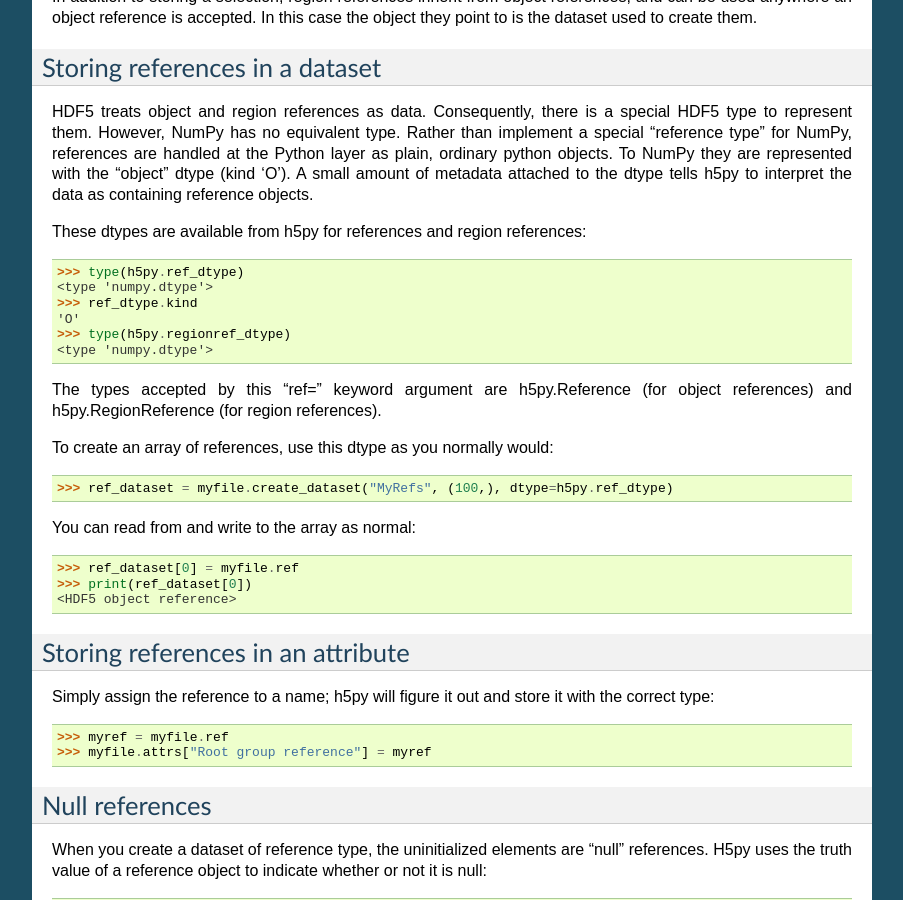
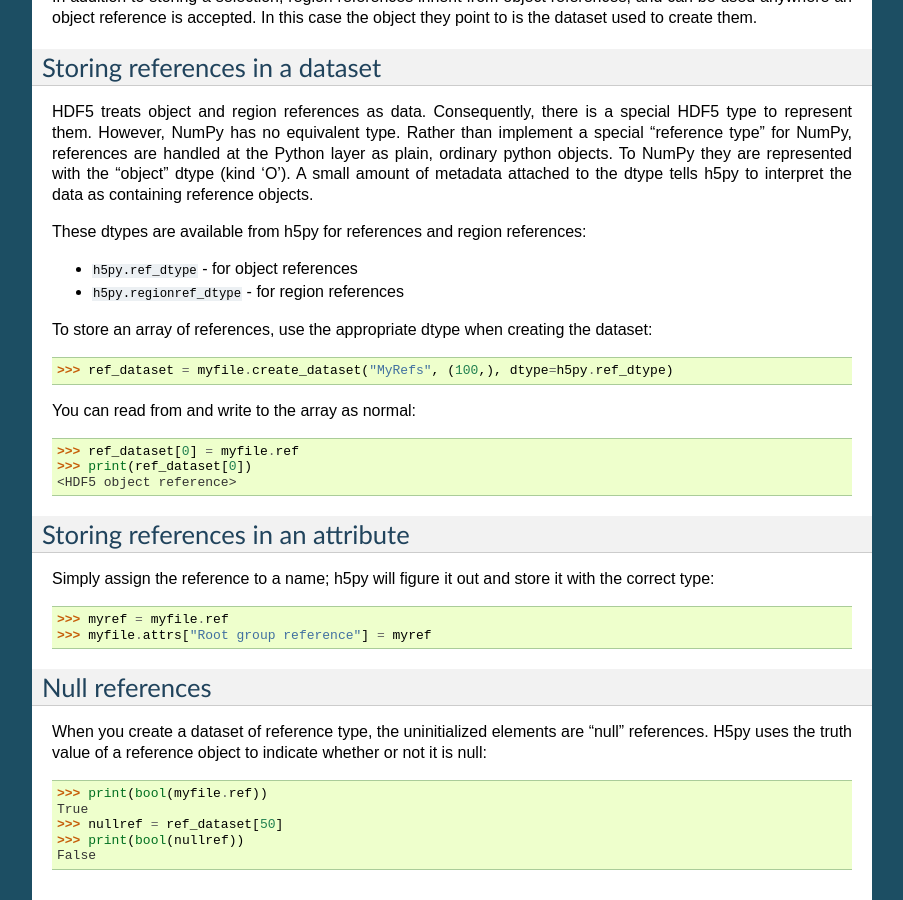
Before and after one commit to h5py/h5py, a Sphinx documentation site: the page built from docs/refs.rst, in a window 1280 px wide and 900 px high, scrolled down 978 px. Shown: the whole window, without its empty margins (198-1101 px from the left). Built offline with Sphinx 7.4.7, drawn with Linux system fonts in a browser that asks for light colours; pages that are not in the unit, such as notebooks, are missing from menus.

Commit message:
Try to document reference dtypes more clearly

```diff
--- a/docs/refs.rst
+++ b/docs/refs.rst
@@ -79,17 +79,11 @@ reference objects.
 
 These dtypes are available from h5py for references and region references:
 
-    >>> type(h5py.ref_dtype)
-    <type 'numpy.dtype'>
-    >>> ref_dtype.kind
-    'O'
-    >>> type(h5py.regionref_dtype)
-    <type 'numpy.dtype'>
+* ``h5py.ref_dtype`` - for object references
+* ``h5py.regionref_dtype`` - for region references
 
-The types accepted by this "ref=" keyword argument are h5py.Reference (for
-object references) and h5py.RegionReference (for region references).
-
-To create an array of references, use this dtype as you normally would:
+To store an array of references, use the appropriate dtype when creating the
+dataset:
 
     >>> ref_dataset = myfile.create_dataset("MyRefs", (100,), dtype=h5py.ref_dtype)
 
```
